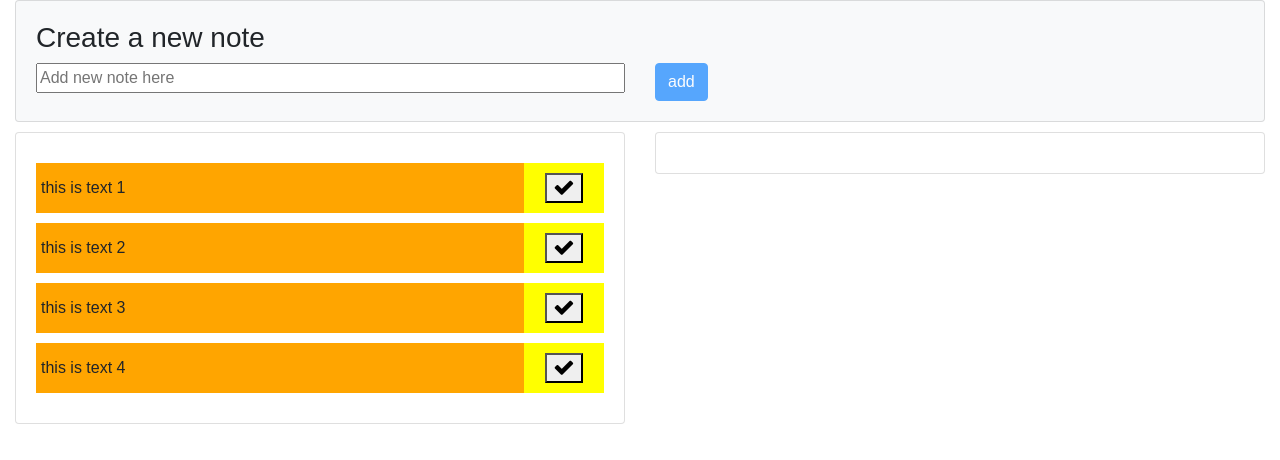
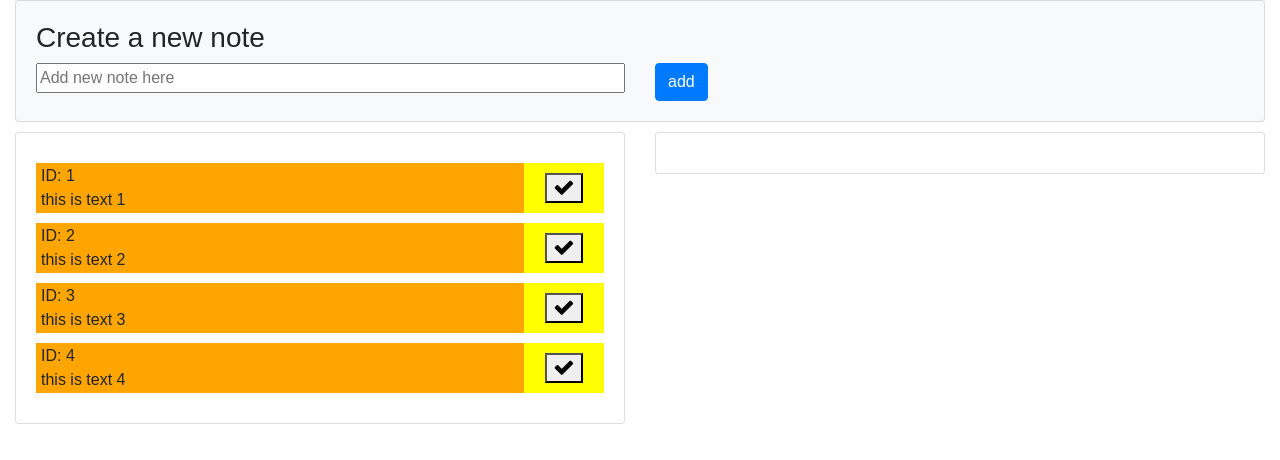
Before and after one commit to code-in-time/reactjs-notes-list, a React (Create React App) app: page / in a window 1280 px wide. Shown: the top 460 px of the page. Built offline with nearby package versions, Linux system fonts and the light colour scheme.

Commit message:
Add new note functionality
- new eslint rule
- add note functionality
- the app note date is now an arrow

```diff
--- a/src/components/AddNewNote.js
+++ b/src/components/AddNewNote.js
@@ -1,18 +1,37 @@
 import React, { Component } from 'react';
-
+import PropTypes from 'prop-types';
 import '../styles/componets/AddNewNote.css';
 
 class AddNewNote extends Component {
+  constructor(props) {
+    super(props);
+    this.onChangeInput = this.onChangeInput.bind(this);
+
+    // Set the state
+    this.state = {
+      // The text from the input
+      noteText: '',
+    };
+  }
+
+  onChangeInput(evt) {
+        // Set the state
+        this.setState({
+          // Get the text from the input
+          noteText: evt.target.value,
+        });
+  }
+
   render() {
     return (
       <div className="AddNewNote card card-body bg-light">
         <h3>Create a new note</h3>
         <div className="row">
           <div className="col">
-            <input placeholder="Add new note here" type="text" name="" id="" style={{ width: '100%' }} />
+            <input value={this.state.noteText}onChange={this.onChangeInput} placeholder="Add new note here" type="text" name="" id="" style={{ width: '100%' }} />
           </div>
           <div className="col">
-            <button disabled="disabled" className="btn btn-primary">add</button>
+            <button onClick={() => this.props.addAppNote(this.state.noteText)} className="btn btn-primary">add</button>
           </div>
         </div>
       </div>
@@ -21,3 +40,7 @@ class AddNewNote extends Component {
 }
 
 export default AddNewNote;
+
+AddNewNote.propTypes = {
+  addAppNote: PropTypes.func.isRequired,
+};
--- a/src/components/App.js
+++ b/src/components/App.js
@@ -10,41 +10,83 @@ class App extends Component {
     super(props);
 
     this.updateAppNote = this.updateAppNote.bind(this);
+    this.addAppNote = this.addAppNote.bind(this);
 
     // Setup the state
     this.state = {
-      notes: {
-        1: {
+      notes: [
+        {
           id: 1,
           text: 'this is text 1',
           selected: false,
         },
-        2: {
+        {
           id: 2,
           text: 'this is text 2',
           selected: false,
         },
-        3: {
+        {
           id: 3,
           text: 'this is text 3',
           selected: false,
         },
-        4: {
+        {
           id: 4,
           text: 'this is text 4',
           selected: false,
         },
-      },
+      ],
     };
   }
 
+  /**
+   * Add a new note
+   * @param {any} text
+   * @memberof App
+   */
+  addAppNote(text) {
+    console.log('add a new note');
+    // Clone the notes array.
+    const newNotes = this.state.notes.slice(0);
+    // Get the date
+    const d = new Date();
+
+    // Add a new note
+    newNotes.push({
+      // Add a new id from the time
+      id: d.getTime(),
+      text,
+      selected: false,
+    });
+
+    // Update the state
+    this.setState({
+      notes: newNotes,
+    });
+  }
+
+  /**
+   * This will update an existing note.
+   *
+   * @param {object} note
+   * @memberof App
+   */
   updateAppNote(note) {
-    // Create a new state object
-    const newNotes = { ...this.state.notes };
-    // Toggle the selected value
-    newNotes[note.id].selected = !newNotes[note.id].selected;
+    // Clone the notes array.
+    const newNotes = this.state.notes.slice(0);
+    const noteLength = newNotes.length;
 
-    console.log(`clck + ${note}`, [this, note]);
+    for (let i = 0; i < noteLength; i++) {
+      // Check for the note that changed
+      if (newNotes[i].id === note.id) {
+        // This is the note that must be updated.
+        // Update this note
+        newNotes[i] = note;
+        // Exit the loop
+        break;
+      }
+    }
+
     // Update the state
     this.setState({
       notes: newNotes,
@@ -57,7 +99,7 @@ class App extends Component {
         <div className="container-fluid">
           <div className="row">
             <div className="col">
-              <AddNewNote />
+              <AddNewNote addAppNote={this.addAppNote} />
             </div>
           </div>
           <div className="row">
--- a/src/components/ListAllNotes.js
+++ b/src/components/ListAllNotes.js
@@ -6,19 +6,20 @@ import ListItem from './ListItem';
 class ListAllNotes extends Component {
   // Render the List items
   buildListItems() {
-    return Object.keys(this.props.appStateNotes)
+    return this.props.appStateNotes
       .map((item) => {
         // Check if the listItem must be visible
-        if (this.props.listsOfSelected !== this.props.appStateNotes[item].selected) {
+        if (this.props.listsOfSelected !== item.selected) {
           // This is not a list item that must be visible
           // return an empty string
           return '';
         }
+        console.log(this.props.appStateNotes);
 
         // This list item must be visible
         return (<ListItem
-          key={this.props.appStateNotes[item].id}
-          note={this.props.appStateNotes[item]}
+          key={item.id}
+          note={item}
           updateAppNote={this.props.updateAppNote}
         />);
       });
@@ -40,6 +41,6 @@ export default ListAllNotes;
 ListAllNotes.propTypes = {
   // This must be seleted = true or unselected = false
   listsOfSelected: PropTypes.bool.isRequired,
-  appStateNotes: PropTypes.object.isRequired,
+  appStateNotes: PropTypes.array.isRequired,
   updateAppNote: PropTypes.func.isRequired,
 };
--- a/src/components/ListItem.js
+++ b/src/components/ListItem.js
@@ -3,22 +3,45 @@ import PropTypes from 'prop-types';
 import '../styles/componets/ListItem.css';
 
 class ListItem extends Component {
+  constructor() {
+    super();
+    this.buttonClick = this.buttonClick.bind(this);
+  }
+
+  /**
+   * The event handler for whe the button is clicked.
+   * @memberof ListItem
+   */
+  buttonClick() {
+    // Copy thr prop note
+    const newNote = { ...this.props.note };
+
+    // Toggle the selected value
+    newNote.selected = !newNote.selected;
+
+    this.props.updateAppNote(newNote);
+  }
+
   render() {
     return (
       <div className="ListItem">
-        <div className="ListItem_left">{this.props.note.text}</div>
+        <div className="ListItem_left">
+          ID: {this.props.note.id}
+          <br />
+          {this.props.note.text}
+          </div>
         <div className="ListItem_right">
           {this.props.note.selected === false ? (
             <button
               className="actionButton"
-              onClick={() => this.props.updateAppNote(this.props.note)}
+              onClick={this.buttonClick}
             >
               <div className="fa fa-check fa-lg" />
             </button>
           ) : (
             <button
               className="actionButton"
-              onClick={() => this.props.updateAppNote(this.props.note)}
+              onClick={this.buttonClick}
             >
               <div className="fa fa-times fa-lg" />
             </button>
@@ -32,8 +55,7 @@ class ListItem extends Component {
 export default ListItem;
 
 ListItem.propTypes = {
-  // // This must be 'seleted' or 'unselected'
-  // listType: PropTypes.string.isRequired,
+
   note: PropTypes.object.isRequired,
   updateAppNote: PropTypes.func.isRequired,
 };
```
Also changed, not shown: .eslintrc.js.
